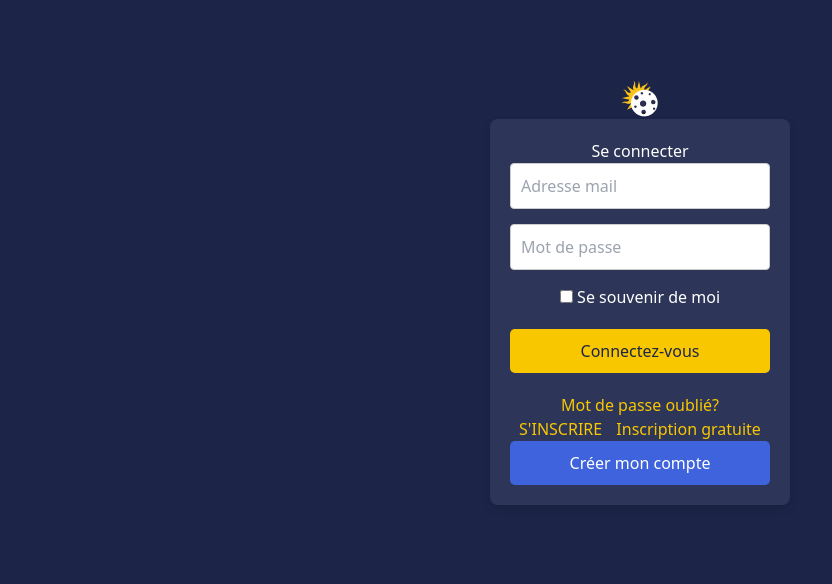
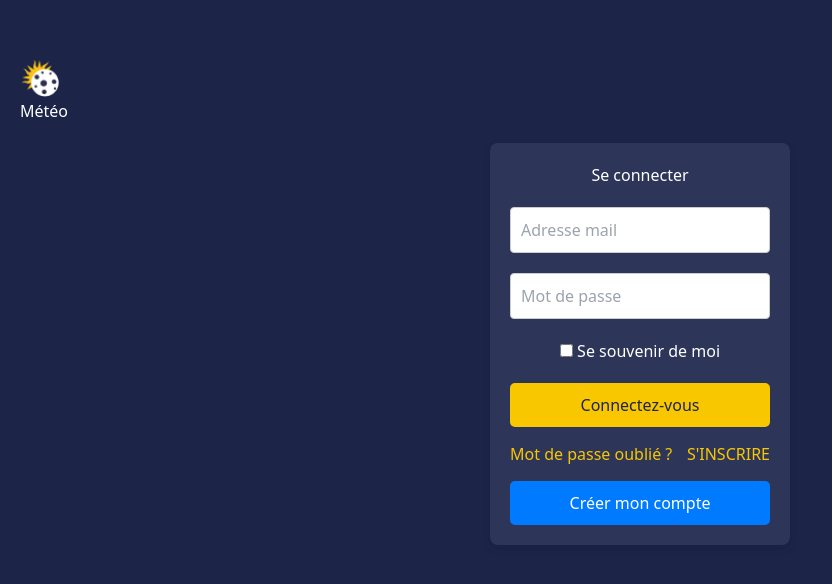
Before and after one commit to Jordanbouaissa25/M-t-o-front-end, a React (Vite) app: page /login in a window 1280 px wide. Shown: the part 108-692 px from the top of the page, without its empty margins (0-832 px from the left). Built offline with nearby package versions, Linux system fonts and the light colour scheme.

Commit message:
Page login en cours

```diff
--- a/src/Application/Pages/HomePage.tsx
+++ b/src/Application/Pages/HomePage.tsx
@@ -1,7 +1,18 @@
 import React from 'react'
+import { Header } from '../../Composant/Header'
+import { FiAlignJustify } from "react-icons/fi";
 
 export const HomePage = () => {
   return (
-    <div>HomePage</div>
-  )
+    <header className="header">
+      <div className="logo-container">
+        <img src="../../public/logo.png" alt="Logo météo" className="logo" />
+        <span className="app-name">Météo</span>
+      </div>
+      <div className="icons">
+        <i className="search-icon">🔍</i>
+       <FiAlignJustify />
+      </div>
+    </header>
+  );
 }
--- a/src/Application/Pages/LoginPage.tsx
+++ b/src/Application/Pages/LoginPage.tsx
@@ -1,6 +1,5 @@
 import React, { useState, ChangeEvent, FormEvent } from "react";
 import { useNavigate } from "react-router-dom";
-import { FiAlignJustify } from "react-icons/fi";
 // import "./index.css"; // Assurez-vous d'importer votre fichier CSS ici
 
 export const LoginPage: React.FC = () => {
@@ -41,51 +40,61 @@ export const LoginPage: React.FC = () => {
     setPassword(event.target.value);
   };
 
+
     return (
+        <div className="login-page">
+            <header className="header">
+            <div className="logo-container">
+                <img src="../../public/logo.png" alt="Logo météo" className="logo" />
+                 <span className="app-name">Météo</span>
+            </div>
+                <div className="header-icons">
+                    <i className="search-icon"></i> {/* Replace with actual icon implementation */}
+                    <i className="menu-icon"></i> {/* Replace with actual icon implementation */}
+                </div>
+            </header>
             <div className="login-container">
-      <img
-        src="../../public/logo.png"
-        alt="Logo application météo"
-        className="hidden lg:block"
-      />
                 <form onSubmit={handleSubmit} className="login-form">
-        <h2>Se connecter</h2>
-        {error && <div className="error-message">{error}</div>}
+                    <h2 className="form-title">Se connecter</h2>
+
                     <div className="input-group">
                         <input
                             type="email"
                             value={email}
                             onChange={handleEmailChange}
                             placeholder="Adresse mail"
+                            className="input-field"
                             required
                         />
                     </div>
+
                     <div className="input-group">
                         <input
                             type="password"
                             value={password}
                             onChange={handlePasswordChange}
                             placeholder="Mot de passe"
+                            className="input-field"
                             required
                         />
                     </div>
-        <div className="input-group checkbox">
+
+                    <div className="input-group checkbox-group">
                         <label>
                             <input type="checkbox" /> Se souvenir de moi
                         </label>
                     </div>
-        <button type="submit" className="login-button">
-          Connectez-vous
-        </button>
-        <div className="links">
-          <a href="#">Mot de passe oublié?</a>
-          <a href="#">S'INSCRIRE</a>
-          <a href="#"> Inscription gratuite</a>
-          <button type="submit" className="register-button">
-            Créer mon compte
-          </button>
+
+                    <button type="submit" className="login-button">Connectez-vous</button>
+
+                    <div className="additional-links">
+                        <a href="#" className="forgot-password">Mot de passe oublié ?</a>
+                        <a href="#" className="sign-up-link">S'INSCRIRE</a>
                     </div>
+
+                    <button className="create-account-button">Créer mon compte</button>
                 </form>
+            </div>
         </div>
     );
 };
--- a/src/Infrastructure/Style/index.css
+++ b/src/Infrastructure/Style/index.css
@@ -2,7 +2,8 @@
 @tailwind components;
 @tailwind utilities;
 
-.login-container {
+/* Style pour la page de connexion */
+.login-page {
     display: flex;
     flex-direction: column;
     align-items: center;
@@ -10,6 +11,34 @@
     height: 100vh;
     background-color: #1c2448;
     color: #ffffff;
+}
+
+/* Style de l'en-tête */
+.header {
+    width: 100%;
+    display: flex;
+    justify-content: space-between;
+    align-items: center;
+    padding: 20px;
+    background-color: #1c2448;
+}
+
+.logo {
+    height: 40px;
+}
+
+.header-icons i {
+    font-size: 24px;
+    margin-left: 10px;
+}
+
+/* Conteneur du formulaire de connexion */
+.login-container {
+    display: flex;
+    flex-direction: column;
+    align-items: center;
+    justify-content: center;
+    width: 100%;
 }
 
 .login-form {
@@ -21,24 +50,29 @@
     text-align: center;
 }
 
-.input-group {
-  margin-bottom: 15px;
+.form-title {
+    margin-bottom: 20px;
 }
 
-.input-group input[type="email"],
-.input-group input[type="password"] {
+/* Groupes d'entrées */
+.input-group {
+    margin-bottom: 20px;
+}
+
+.input-field {
     width: 100%;
     padding: 10px;
     border-radius: 4px;
     border: 1px solid #ccc;
     font-size: 16px;
+    color: #000000;
+    background-color: #ffffff;
 }
 
-.checkbox {
+.checkbox-group {
     display: flex;
     justify-content: center;
     align-items: center;
-  margin-bottom: 20px;
 }
 
 .login-button {
@@ -50,30 +84,58 @@
     color: #1c2448;
     font-size: 16px;
     cursor: pointer;
+    margin-bottom: 15px;
 }
 
-.register-button {
+.additional-links {
+    display: flex;
+    justify-content: space-between;
+    margin-bottom: 15px;
+}
+
+.forgot-password,
+.sign-up-link {
+    color: #f8c700;
+    text-decoration: none;
+}
+
+.create-account-button {
     width: 100%;
     padding: 10px;
-  background-color: #3E63DD;
+    background-color: #007bff;
     border: none;
     border-radius: 5px;
-  color: #FFFFFF;
+    color: #ffffff;
     font-size: 16px;
     cursor: pointer;
 }
 
-.links {
-  margin-top: 20px;
+/* Style du pied de page */
+/* .footer {
+    width: 100%;
+    padding: 10px;
+    background-color: #1c2448;
+    display: flex;
+    justify-content: space-around;
+} */
+
+.nav-link {
+    color: #ffffff;
+    text-decoration: none;
+    font-size: 14px;
 }
 
-.links a {
-  color: #f8c700;
-  text-decoration: none;
-  margin: 0 5px;
-}
 
 .error-message {
   color: red;
   margin-bottom: 10px;
 }
+
+.app-name {
+    color: white
+}
+
+.icons {
+    color: white;
+ justify-items: right;
+}
```
Lines whose indentation alone changed are shown as unchanged.
